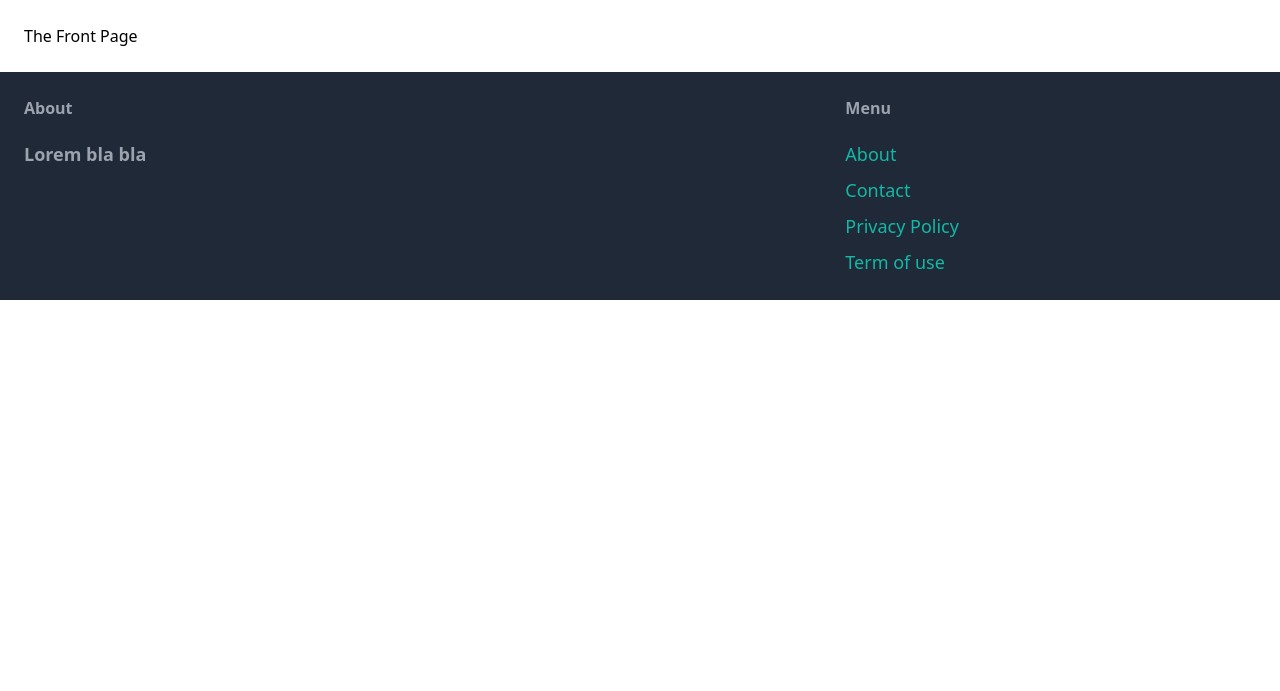
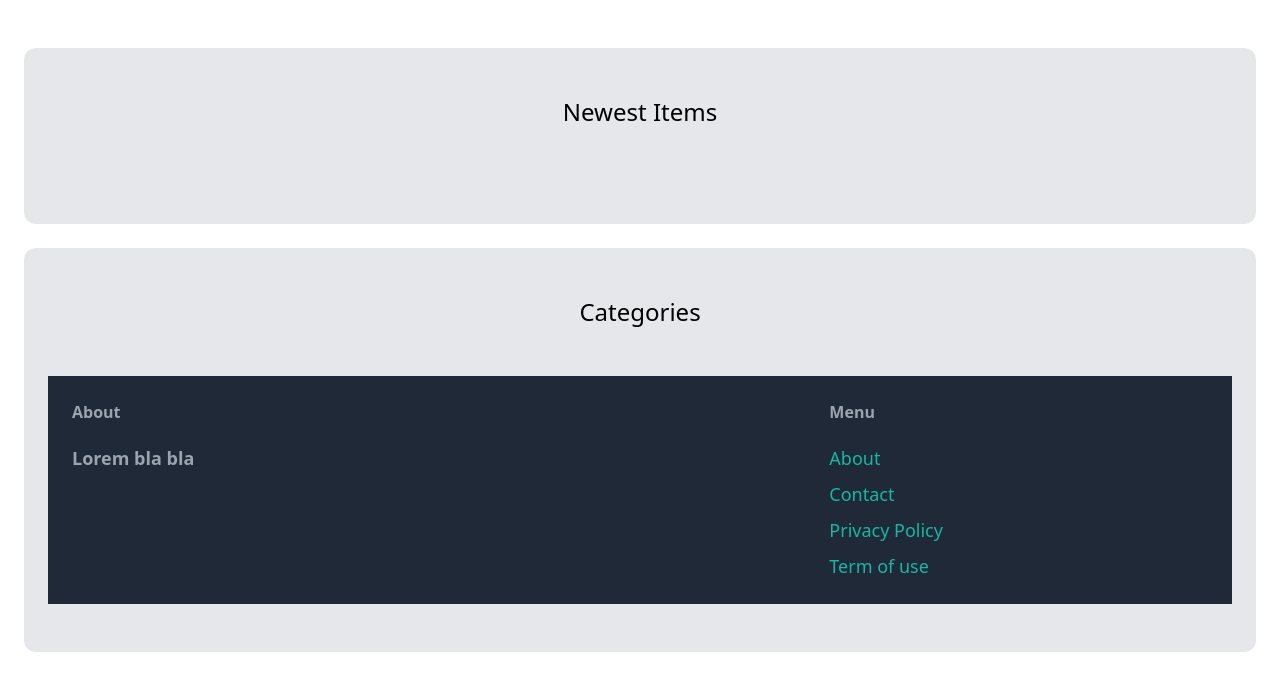
Before and after one commit to NourIssa7/online-market, a Django app: template core/templates/core/index.html in a window 1280 px wide. Shown: the part 77-768 px from the top of the page. Run offline with Django 3.2, Linux system fonts and the light colour scheme; the template is opened without the code that fills it, so the values that code supplies are empty; some libraries are stand-ins or nearby versions.

Commit message:
front page done

```diff
--- a/core/templates/core/base.html
+++ b/core/templates/core/base.html
@@ -2,7 +2,7 @@
 <html lang="en">
 <head>
     <meta charset="UTF-8">
-    <script src="https://cdn.tailwindcss.com"></script>
+   <script src="https://cdn.tailwindcss.com"></script>
     <title>{%block title%}{%endblock%} | Market</title>
 </head>
 <body>
--- a/core/templates/core/index.html
+++ b/core/templates/core/index.html
@@ -3,5 +3,37 @@
 {%block title%}Welcome{%endblock%}
 
 {%block content%}
-<h1>The Front Page</h1>
+<div class="mt-6 px-6 py-12 bg-gray-200 rounded-xl">
+<h2 class="mb-12 text-center text-2xl">Newest Items</h2>
+    <div class="grid grid-cols-3 gap-3">
+        {%for item in items%}
+        <div>
+            <a href="#">
+                <div>
+                <img src="{{item.image.url}}" class="rounded-t-xl" max-height="1rem" alt="itmes">
+                </div>
+
+                <div class="p-6 bg-white rounded-b-xl">
+                <h2 class="text-2xl">{{item.name}}</h2>
+                    <p class="text-gray-500">Price ${{item.price}}</p>
+                </div>
+            </a>
+        </div>
+        {%endfor%}
+    </div>
+</div>
+<div class="mt-6 px-6 py-12 bg-gray-200 rounded-xl">
+<h2 class="mb-12 text-center text-2xl">Categories</h2>
+    <div class="grid grid-cols-3 gap-3">
+        {%for category in categories%}
+          <div>
+            <a href="#">
+
+                <div class="p-6 bg-white rounded-b-xl">
+                <h2 class="text-2xl">{{category.name}}</h2>
+                    <p class="text-gray-500">{{category.items.count}} items</p>
+                </div>
+            </a>
+        </div>
+        {%endfor%}
 {%endblock%}
```
